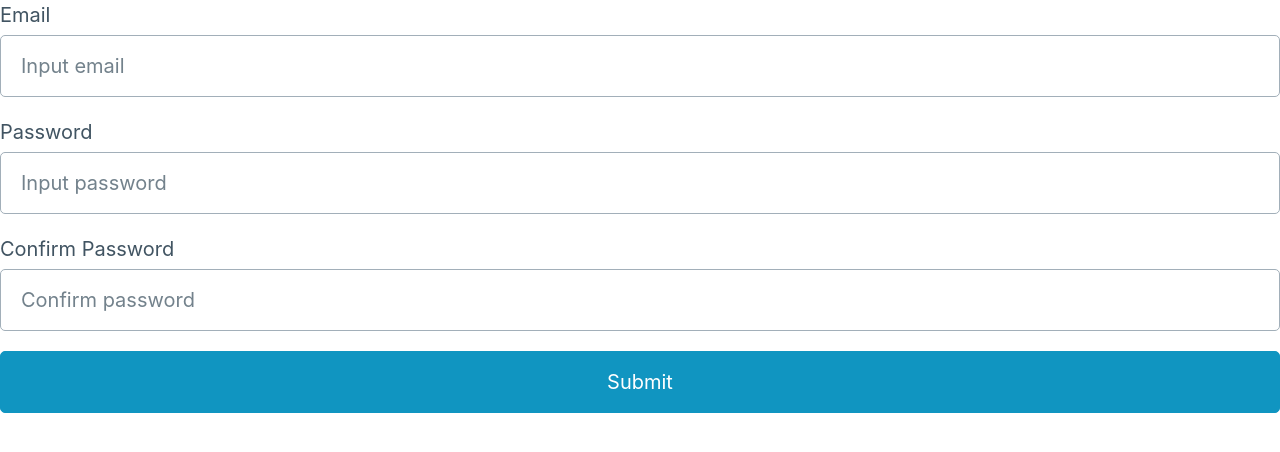
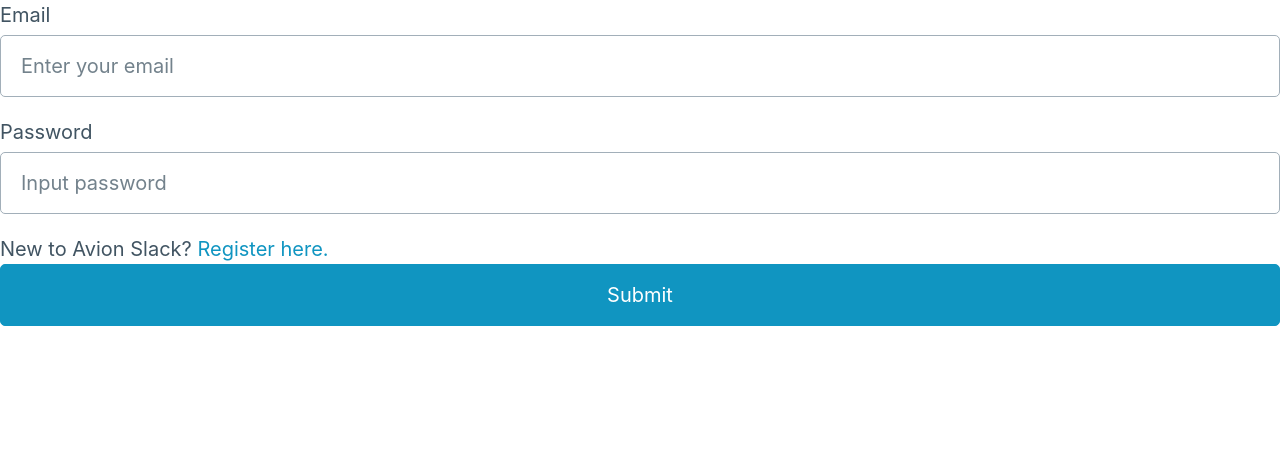
Before and after one commit to stephenberana/slack-api, a React (Create React App) app: page / in a window 1280 px wide. Shown: the top 452 px of the page. Built offline with nearby package versions, Linux system fonts and the light colour scheme.

Commit message:
Fixes registration bug, does log-in

```diff
--- a/src/App.js
+++ b/src/App.js
@@ -1,4 +1,5 @@
-import UserRegistration from "./UserRegistration";
+import UserRegistration from "./components/UserRegistration";
+import Login from "./components/Login";
 
 function App() {
   return (
@@ -26,7 +27,9 @@ function App() {
         <button type="submit">Submit</button>
       </form> */}
 
-      <UserRegistration />
+      {/* <UserRegistration /> */}
+      <Login />
+
     </div>
   );
 }
--- a/src/components/Login.js
+++ b/src/components/Login.js
@@ -1,14 +1,44 @@
-import React from "react";
+import {useState, React} from "react";
 import axios from "axios";
-import { Link } from "react-router-dom";
+import { useForm } from "react-hook-form";
 
 const Login = () => {
   const [email, setEmail] = useState("");
   const [password, setPassword] = useState("");
 
+  const { handleSubmit } = useForm({});
+
+  const submitForm = (data) => {
+    const postData = {
+      email: email,
+      password: password,
+    };
+    console.log(postData);
+    axios({
+      url: "http://206.189.91.54/api/v1/auth/sign_in",
+      method: "POST",
+      data: postData,
+      headers: config,
+    })
+      .then((response) => {
+        console.log(response);
+        console.log(data);
+      })
+      .catch(function (error) {
+        console.log(error);
+      });
+  };
+
+  const config = {
+    headers: {
+      "Content-Type": "application/x-www-form-urlencoded, charset=UTF-8",
+      "Accept": "application/json",
+    },
+  };
+
   return (
     <div>
-      <form>
+      <form onSubmit={handleSubmit(submitForm)}>
         <label>Email</label>
         <input
           type="email"
@@ -36,6 +66,9 @@ const Login = () => {
         <span>
           New to Avion Slack? <a href="register-link">Register here.</a>
         </span>
+        <button type="submit">
+        Submit
+      </button>
       </form>
     </div>
   );
--- a/src/components/UserRegistration.js
+++ b/src/components/UserRegistration.js
@@ -18,17 +18,17 @@ export default function UserRegistration() {
 
   const submitForm = (data) => {
     const postData = {
-      Email: email,
-      Password: password,
-      "Confirm password": password_confirmation,
+      email: email,
+      password: password,
+      password_confirmation: password_confirmation,
     };
     console.log(postData);
-    axios
-      .post({
-        url: "http://206.189.91.54/api/v1/auth",
-        data: JSON.stringify(postData),
-        headers: config,
-      })
+    axios({
+      url: "http://206.189.91.54/api/v1/auth",
+      method: "POST",
+      data: postData,
+      headers: config,
+    })
       .then((response) => {
         console.log(response);
         console.log(data);
@@ -41,7 +41,7 @@ export default function UserRegistration() {
   const config = {
     headers: {
       "Content-Type": "application/x-www-form-urlencoded, charset=UTF-8",
-      Accept: "application/json",
+      "Accept": "application/json",
     },
   };
 
@@ -91,7 +91,7 @@ export default function UserRegistration() {
         placeholder="Confirm password"
       />
 
-      <button type="submit" onClick={handleSubmit}>
+      <button type="submit">
         Submit
       </button>
     </form>
```
